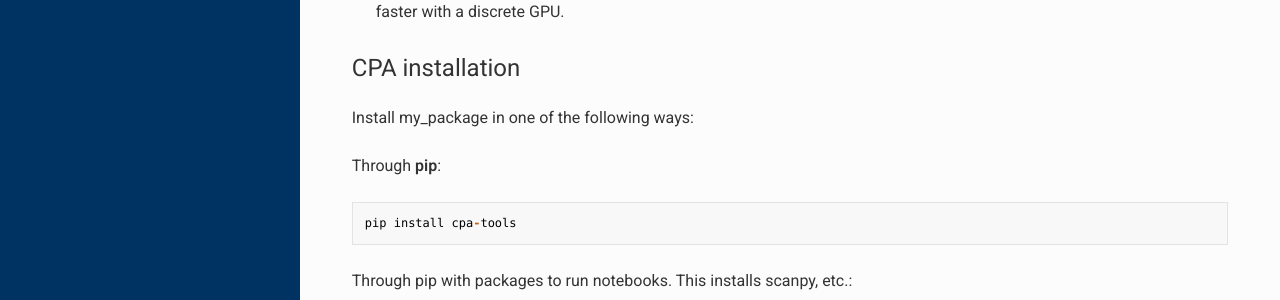
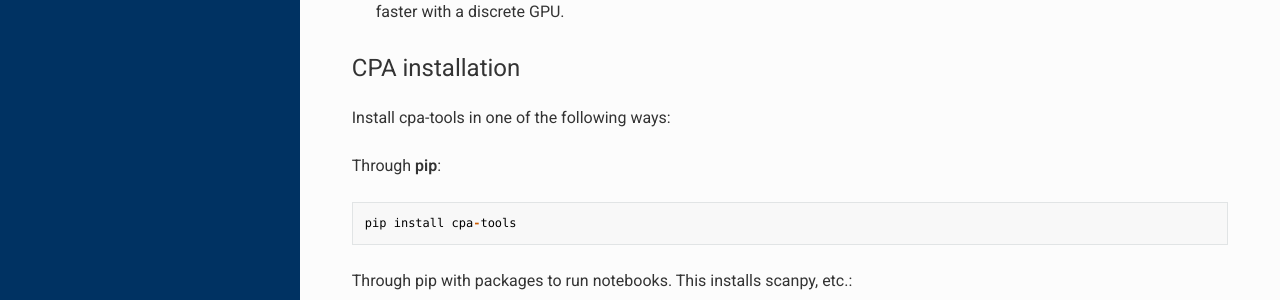
Before and after one commit to theislab/cpa, a Sphinx documentation site: the page built from docs/installation.rst, in a window 1280 px wide and 1397 px high. Shown: the part 654-954 px from the top of the window. Built offline with Sphinx 7.4.7 and the Read the Docs theme 2.0.0, drawn with Linux system fonts in a browser that asks for light colours.

Commit message:
docs updated

```diff
--- a/docs/installation.rst
+++ b/docs/installation.rst
@@ -33,7 +33,7 @@ pip prerequisites:
 CPA installation
 ~~~~~~~~~~~~~~~~~~~~~~~
 
-Install my_package in one of the following ways:
+Install cpa-tools in one of the following ways:
 
 Through **pip**::
 
```
